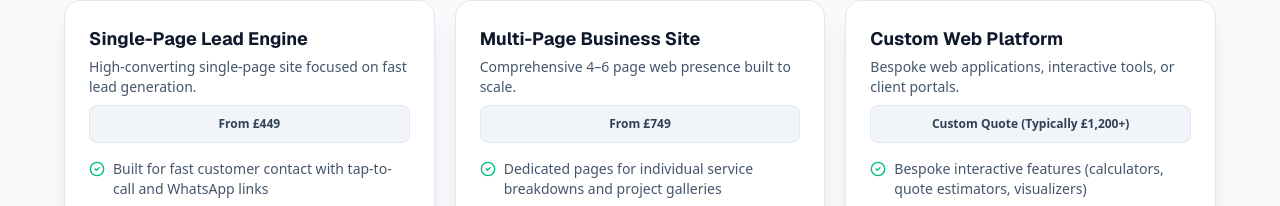
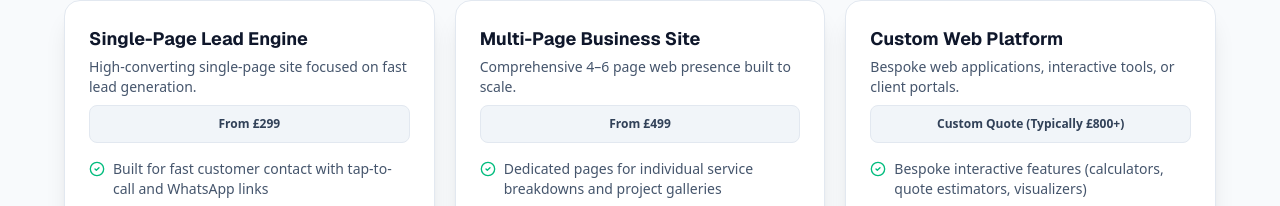
Before and after one commit to stokie2605/dean-wilshaw-web-development, a React (Vite) app: page / in a window 1280 px wide. Shown: the part 4507-4713 px from the top of the page. Built offline with nearby package versions, Linux system fonts and the light colour scheme.

Commit message:
Pricing: lowered tier rates to more accessible freelance pricing (£299, £499, £800+)

```diff
--- a/src/components/Pricing.tsx
+++ b/src/components/Pricing.tsx
@@ -6,7 +6,7 @@ const PRICING_TIERS = [
     id: 'lead-engine',
     title: 'Single-Page Lead Engine',
     subtitle: 'High-converting single-page site focused on fast lead generation.',
-    pricingNote: 'From £449',
+    pricingNote: 'From £299',
     bullets: [
       'Built for fast customer contact with tap-to-call and WhatsApp links',
       'Mobile-first layout optimized for speed and local search visibility',
@@ -18,7 +18,7 @@ const PRICING_TIERS = [
     id: 'business-site',
     title: 'Multi-Page Business Site',
     subtitle: 'Comprehensive 4–6 page web presence built to scale.',
-    pricingNote: 'From £749',
+    pricingNote: 'From £499',
     bullets: [
       'Dedicated pages for individual service breakdowns and project galleries',
       'Integrated scheduling tools and custom multi-step inquiry forms',
@@ -30,7 +30,7 @@ const PRICING_TIERS = [
     id: 'custom-platform',
     title: 'Custom Web Platform',
     subtitle: 'Bespoke web applications, interactive tools, or client portals.',
-    pricingNote: 'Custom Quote (Typically £1,200+)',
+    pricingNote: 'Custom Quote (Typically £800+)',
     bullets: [
       'Bespoke interactive features (calculators, quote estimators, visualizers)',
       'Secure client portals, user accounts, and custom dashboards',
```
